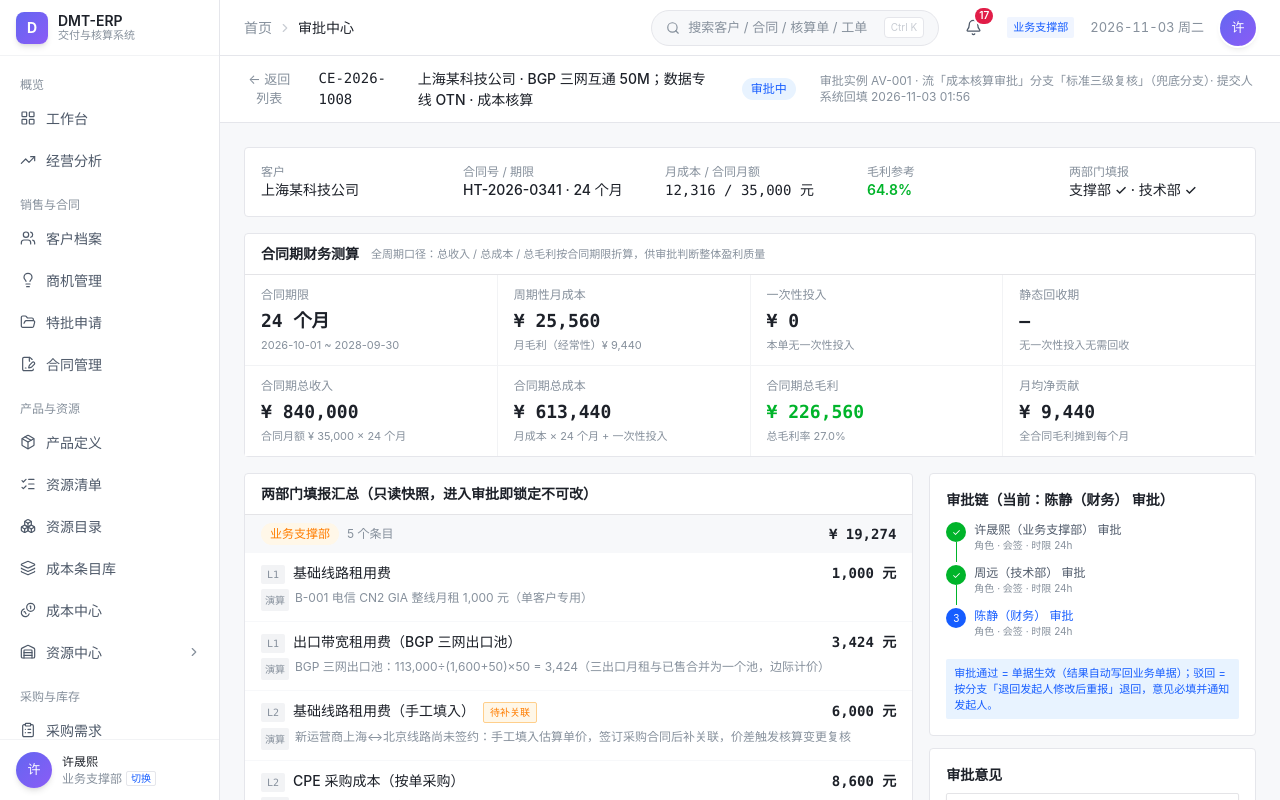
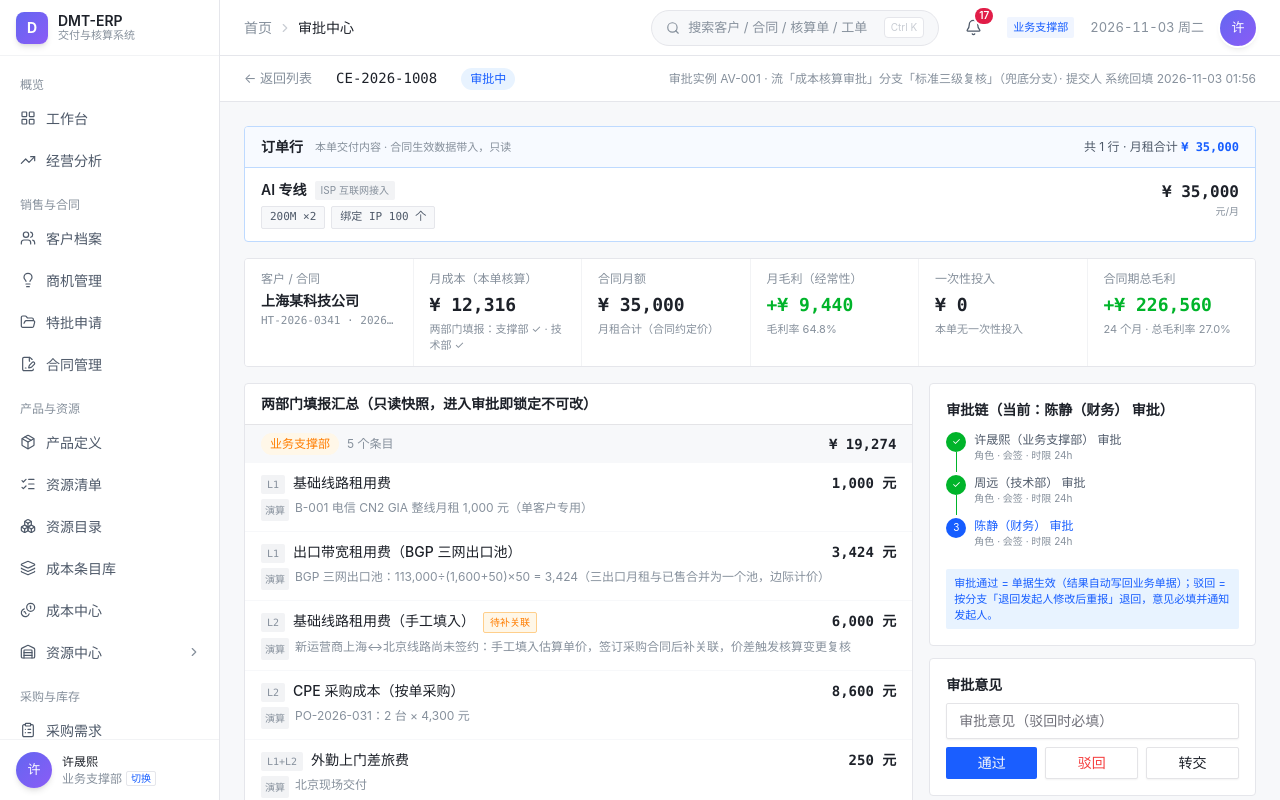
Before and after one commit to ShengxiXu/dmt-erp, a React (Vite) app: page /approval in a window 1280 px wide. Both pictures are taken after a click on the element 750 px from the left and 245 px from the top of the page. Shown: the top 800 px of the page. Built offline with nearby package versions, Linux system fonts and the light colour scheme.

Commit message:
feat: 审批详情页重排——订单行提为置顶结构化卡片（产品/规格标签/月租/特批横幅），基本信息条+财务测算合并为六格审批概览指标带

```diff
--- a/src/pages/Approval.tsx
+++ b/src/pages/Approval.tsx
@@ -267,49 +267,110 @@ export default function Approval() {
           <div className="flex items-center gap-6 border-b border-[#E5E6EB] bg-white px-6">
             <button onClick={back} className="py-3 text-[13px] text-[#86909C] hover:text-[#165DFF]">← 返回列表</button>
             <span className="py-3 font-mono text-[14px] text-[#1D2129]">{inst.docId}</span>
-            <span className="py-3 text-[14px] font-medium text-[#1D2129]">{titleOf(inst)}</span>
             <Badge className={INST_COLOR[inst.status] + " hover:bg-inherit"}>{inst.status}</Badge>
-            <span className="py-3 text-xs text-[#86909C]">审批实例 {inst.id} · 流「{inst.flowName}」分支「{inst.branchName ?? "—"}」（{inst.snapshot.branch}）· 提交人 {inst.submitter} {inst.submitAt}</span>
+            <span className="ml-auto py-3 text-xs text-[#86909C]">审批实例 {inst.id} · 流「{inst.flowName}」分支「{inst.branchName ?? "—"}」（{inst.snapshot.branch}）· 提交人 {inst.submitter} {inst.submitAt}</span>
           </div>
 
           <main className="space-y-4 p-6">
-            <section className="rounded-[4px] border border-[#E5E6EB] bg-white p-4 text-sm ">
-              <div className="grid gap-x-8 gap-y-2 md:grid-cols-5">
-                <div><div className="text-xs text-[#86909C]">客户</div><div className="font-medium">{sheet.customer}</div></div>
-                <div><div className="text-xs text-[#86909C]">合同号 / 期限</div><div className="font-medium">{sheet.contract}</div></div>
-                <div><div className="text-xs text-[#86909C]">月成本 / 合同月额</div><div className="font-mono font-medium">{fmt(sheet.monthlyCost)} / {fmt(sheet.contractValue)} 元</div></div>
-                <div><div className="text-xs text-[#86909C]">毛利参考</div><div className={`font-semibold ${sheet.margin >= 40 ? "text-[#00B42A]" : "text-[#FF7D00]"}`}>{sheet.margin}%</div></div>
-                <div><div className="text-xs text-[#86909C]">两部门填报</div><div className="font-medium">支撑部 ✓ · 技术部 ✓</div></div>
+            {/* ① 订单行：本单核心信息——审批人首先关心「这单卖什么」，置顶并以结构化形式呈现 */}
+            {(() => {
+              const contract = contractOfSheet;
+              const special = contract?.specialId ? SPECIALS.find((s) => s.id === contract.specialId) : undefined;
+              const linesOf: { key: string; ptype: string; cat?: string; spec: string; price?: number }[] =
+                contract?.lines?.length
+                  ? contract.lines.map((l, i) => ({ key: `${i}`, ptype: l.ptype, cat: l.cat, spec: l.spec, price: l.price }))
+                  : contentOf(inst).split("；").filter(Boolean).map((t, i) => {
+                      const [head, ...rest] = t.split(" · ");
+                      return { key: `${i}`, ptype: head ?? t, spec: rest.length ? rest.join(" · ") : t };
+                    });
+              const totalPrice = linesOf.reduce((s, l) => s + (l.price ?? 0), 0);
+              return (
+                <section className="overflow-hidden rounded-[4px] border border-[#BEDAFF] bg-white">
+                  <div className="flex flex-wrap items-center gap-3 border-b border-[#BEDAFF] bg-[#F7FAFF] px-4 py-2.5">
+                    <span className="text-sm font-semibold text-[#1D2129]">订单行</span>
+                    <span className="text-[11px] text-[#86909C]">本单交付内容 · 合同生效数据带入，只读</span>
+                    <span className="ml-auto text-xs text-[#4E5969]">
+                      共 {linesOf.length} 行{totalPrice > 0 && <> · 月租合计 <span className="font-mono font-semibold text-[#165DFF]">¥ {fmt(totalPrice)}</span></>}
+                    </span>
+                  </div>
+                  <div className="divide-y divide-[#F2F3F5]">
+                    {linesOf.map((l) => (
+                      <div key={l.key} className="flex items-start gap-4 px-4 py-3">
+                        <div className="min-w-0 flex-1">
+                          <div className="flex flex-wrap items-center gap-2">
+                            <span className="text-sm font-semibold text-[#1D2129]">{l.ptype}</span>
+                            {l.cat && <span className="rounded-[2px] bg-[#F2F3F5] px-1.5 py-0.5 text-[10px] text-[#86909C]">{l.cat}</span>}
+                          </div>
+                          <div className="mt-1.5 flex flex-wrap gap-1.5">
+                            {(l.spec.includes("·") ? l.spec.split("·").map((x) => x.trim()).filter(Boolean) : [l.spec]).map((chip, i) => (
+                              <span key={i} className="rounded-[2px] border border-[#E5E6EB] bg-[#F7F8FA] px-2 py-0.5 font-mono text-[11px] text-[#4E5969]">{chip}</span>
+                            ))}
+                          </div>
+                        </div>
+                        {l.price != null && (
+                          <div className="shrink-0 text-right">
+                            <div className="font-mono text-base font-semibold text-[#1D2129]">¥ {fmt(l.price)}</div>
+                            <div className="text-[10px] text-[#86909C]">元/月</div>
+                          </div>
+                        )}
+                      </div>
+                    ))}
+                  </div>
+                  {special && (
+                    <div className="border-t border-[#FFE1BA] bg-[#FFF7E8] px-4 py-2 text-xs leading-5 text-[#B25E00]">
+                      关联特批 <span className="font-mono">{special.id}</span>（{special.status}）· 折扣 <span className="font-mono">{special.discount}%</span>
+                      {special.terms && <> · {special.terms}</>}
+                    </div>
+                  )}
+                </section>
+              );
+            })()}
+
+            {/* ② 审批概览：一屏可读的关键指标带（月成本 / 月额 / 毛利 / 一次性 / 全周期毛利） */}
+            <section className="overflow-hidden rounded-[4px] border border-[#E5E6EB] bg-white">
+              <div className="grid grid-cols-2 gap-px bg-[#F2F3F5] md:grid-cols-3 xl:grid-cols-6">
+                <div className="bg-white px-4 py-3">
+                  <div className="text-xs text-[#86909C]">客户 / 合同</div>
+                  <div className="mt-1 truncate text-sm font-semibold text-[#1D2129]" title={sheet.customer}>{sheet.customer}</div>
+                  <div className="mt-0.5 truncate font-mono text-[11px] text-[#86909C]" title={contractOfSheet ? `${contractOfSheet.id} · ${contractOfSheet.start} ~ ${contractOfSheet.end}` : sheet.contract}>
+                    {contractOfSheet ? `${contractOfSheet.id} · ${contractOfSheet.start} ~ ${contractOfSheet.end}` : sheet.contract}
+                  </div>
+                </div>
+                <div className="bg-white px-4 py-3">
+                  <div className="text-xs text-[#86909C]">月成本（本单核算）</div>
+                  <div className="mt-1 font-mono text-lg font-semibold text-[#1D2129]">¥ {fmt(sheet.monthlyCost)}</div>
+                  <div className="mt-0.5 text-[11px] text-[#86909C]">两部门填报：支撑部 ✓ · 技术部 ✓</div>
+                </div>
+                <div className="bg-white px-4 py-3">
+                  <div className="text-xs text-[#86909C]">合同月额</div>
+                  <div className="mt-1 font-mono text-lg font-semibold text-[#1D2129]">¥ {fmt(sheet.contractValue)}</div>
+                  <div className="mt-0.5 text-[11px] text-[#86909C]">月租合计（合同约定价）</div>
+                </div>
+                <div className="bg-white px-4 py-3">
+                  <div className="text-xs text-[#86909C]">月毛利（经常性）</div>
+                  <div className={`mt-1 font-mono text-lg font-semibold ${monthlyProfit >= 0 ? "text-[#00B42A]" : "text-[#F53F3F]"}`}>
+                    {monthlyProfit >= 0 ? "+" : "-"}¥ {fmt(Math.abs(monthlyProfit))}
+                  </div>
+                  <div className="mt-0.5 text-[11px] text-[#86909C]">毛利率 {sheet.margin}%</div>
+                </div>
+                <div className="bg-white px-4 py-3">
+                  <div className="text-xs text-[#86909C]">一次性投入</div>
+                  <div className="mt-1 font-mono text-lg font-semibold text-[#1D2129]">¥ {fmt(oneTimeCost)}</div>
+                  <div className="mt-0.5 text-[11px] text-[#86909C]">
+                    {paybackMonths != null ? `静态回收期 ${paybackMonths.toFixed(1)} 个月` : oneTimeCost > 0 ? "CPE / 安装调测等，首月发生" : "本单无一次性投入"}
+                  </div>
+                </div>
+                <div className="bg-white px-4 py-3">
+                  <div className="text-xs text-[#86909C]">合同期总毛利</div>
+                  <div className={`mt-1 font-mono text-lg font-semibold ${(totalProfit ?? 0) >= 0 ? "text-[#00B42A]" : "text-[#F53F3F]"}`}>
+                    {totalProfit != null ? `${totalProfit >= 0 ? "+" : "-"}¥ ${fmt(Math.abs(totalProfit))}` : "—"}
+                  </div>
+                  <div className="mt-0.5 text-[11px] text-[#86909C]">
+                    {termMonths != null ? `${termMonths} 个月 · 总毛利率 ${totalMarginPct?.toFixed(1)}%` : "合同期限未登记，无法折算"}
+                  </div>
+                </div>
               </div>
             </section>
-
-            {viewEntries.length > 0 && (
-              <section className="rounded-[4px] border border-[#E5E6EB] bg-white">
-                <div className="flex items-center gap-3 border-b px-4 py-2.5">
-                  <span className="text-sm font-semibold text-[#1D2129]">合同期财务测算</span>
-                  <span className="text-[11px] text-[#86909C]">全周期口径：总收入 / 总成本 / 总毛利按合同期限折算，供审批判断整体盈利质量</span>
-                </div>
-                <div className="grid grid-cols-2 gap-px bg-[#F2F3F5] md:grid-cols-4">
-                  {[
-                    { label: "合同期限", value: termMonths != null ? `${termMonths} 个月` : "未知", sub: contractOfSheet ? `${contractOfSheet.start} ~ ${contractOfSheet.end}` : (termParsed ? "取自核算单登记" : "未登记期限") },
-                    { label: "周期性月成本", value: `¥ ${fmt(recurringCost)}`, sub: `月毛利（经常性）¥ ${fmt(monthlyProfit)}` },
-                    { label: "一次性投入", value: `¥ ${fmt(oneTimeCost)}`, sub: oneTimeCost > 0 ? "CPE / 安装调测等，签约首月发生" : "本单无一次性投入" },
-                    { label: "静态回收期", value: paybackMonths != null ? `${paybackMonths.toFixed(1)} 个月` : "—", sub: oneTimeCost > 0 ? "一次性投入 ÷ 月毛利" : "无一次性投入无需回收" },
-                    { label: "合同期总收入", value: totalRevenue != null ? `¥ ${fmt(totalRevenue)}` : "—", sub: termMonths != null ? `合同月额 ¥ ${fmt(sheet!.contractValue)} × ${termMonths} 个月` : "期限未知无法折算" },
-                    { label: "合同期总成本", value: totalCost != null ? `¥ ${fmt(totalCost)}` : "—", sub: termMonths != null ? `月成本 × ${termMonths} 个月 + 一次性投入` : "期限未知无法折算" },
-                    { label: "合同期总毛利", value: totalProfit != null ? `¥ ${fmt(totalProfit)}` : "—", sub: totalMarginPct != null ? `总毛利率 ${totalMarginPct.toFixed(1)}%` : "—",
-                      tone: totalProfit == null ? "" : totalProfit >= 0 ? "text-[#00B42A]" : "text-[#F53F3F]" },
-                    { label: "月均净贡献", value: termMonths != null ? `¥ ${fmt((totalProfit ?? 0) / termMonths)}` : "—", sub: "全合同毛利摊到每个月" },
-                  ].map((t) => (
-                    <div key={t.label} className="bg-white px-4 py-3">
-                      <div className="text-xs text-[#86909C]">{t.label}</div>
-                      <div className={`mt-1 font-mono text-lg font-semibold ${t.tone ?? "text-[#1D2129]"}`}>{t.value}</div>
-                      <div className="mt-0.5 text-[11px] leading-4 text-[#86909C]">{t.sub}</div>
-                    </div>
-                  ))}
-                </div>
-              </section>
-            )}
 
             <div className="grid gap-4 lg:grid-cols-3">
               <section className="space-y-3 lg:col-span-2">
```
